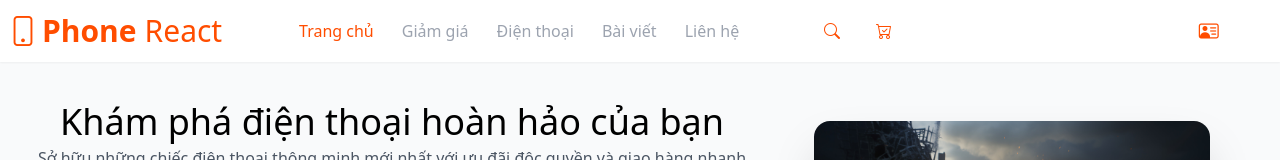
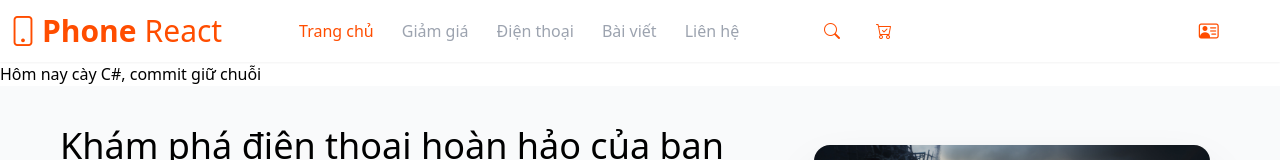
Before and after one commit to NguyenTAnh2005/phone_react, a React (Vite) app in the folder frontend/: page /Home in a window 1280 px wide. Shown: the top 160 px of the page. Built offline with nearby package versions, Linux system fonts and the light colour scheme.

Commit message:
Giữ chuỗi commit, hnay học C#C

```diff
--- a/frontend/src/Pages/Home.jsx
+++ b/frontend/src/Pages/Home.jsx
@@ -27,6 +27,7 @@ export function Home() {
         <>
             {scrollToTopSmooth()}
             <div className="animate__animated animate__fadeIn">
+                <p>Hôm nay cày C#, commit giữ chuỗi </p>
                 <div className="px-3 py-5 md:px-5 md:py-10  bg-gray-50">
                     <Home_Banner services={data_service} />
                 </div>
```
